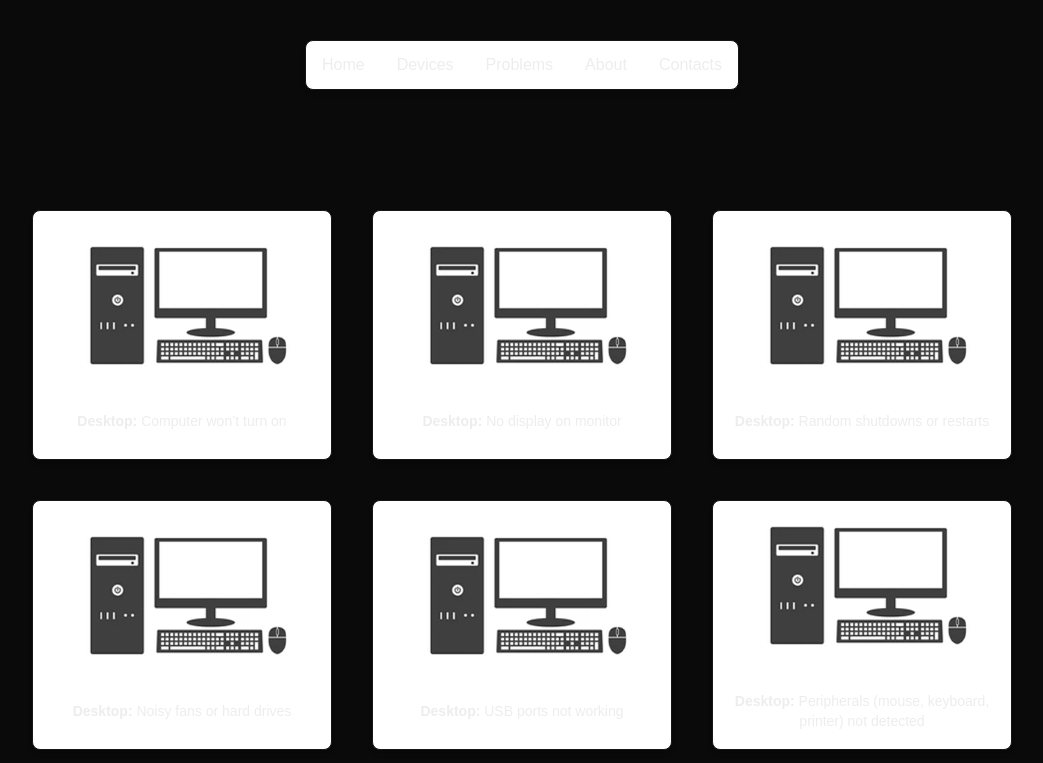
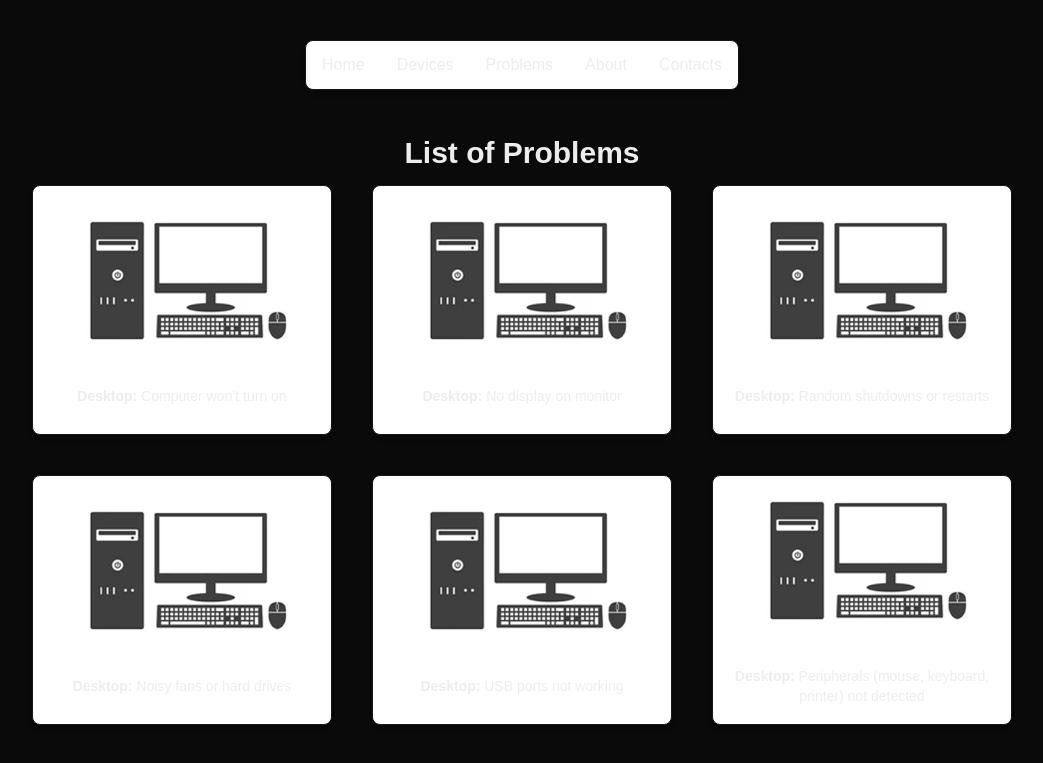
Before and after one commit to AmbherChris/PCFix, a Next.js app: page /allProblems in a window 1280 px wide. Shown: the top 763 px of the page, without its empty margins (118-1161 px from the left). Built offline with nearby package versions, Linux system fonts and the light colour scheme.

Commit message:
added some title head

```diff
--- a/app/allProblems/page.js
+++ b/app/allProblems/page.js
@@ -14,7 +14,9 @@ export default function ProblemsPage() {
   );
 
   return (
-    <div className="flex flex-wrap gap-10 justify-center items-start mt-[160px] px-[50px] w-full">
+    <div className="flex flex-col justify-center items-center pt-20">
+      <h2 className="text-[30px] font-bold">List of Problems</h2>
+      <div className="flex flex-wrap gap-10 justify-center items-start mt-[10px] px-[50px] w-full pb-20">
       {allProblems.map((problem, index) => (
         <div
           key={index}
@@ -31,7 +33,7 @@ export default function ProblemsPage() {
             <strong>{problem.pcType}:</strong> {problem.problem}
           </h2>
         </div>
-      ))}
+      ))}</div>
     </div>
   );
 }
```
